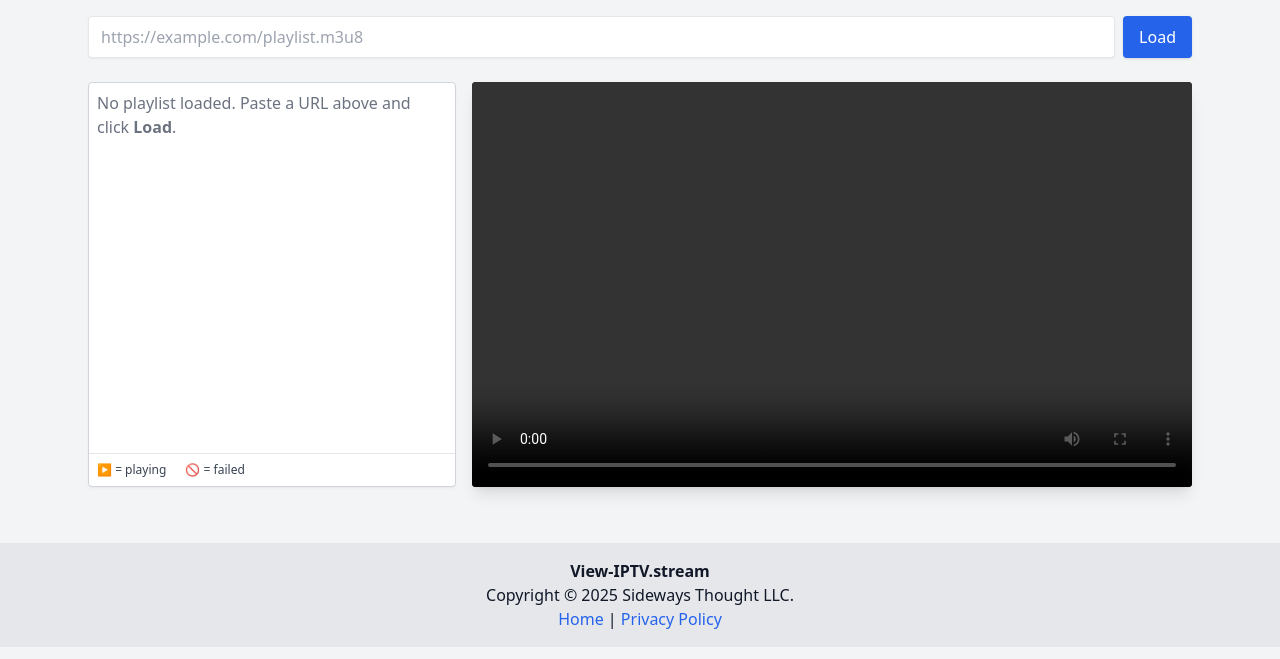
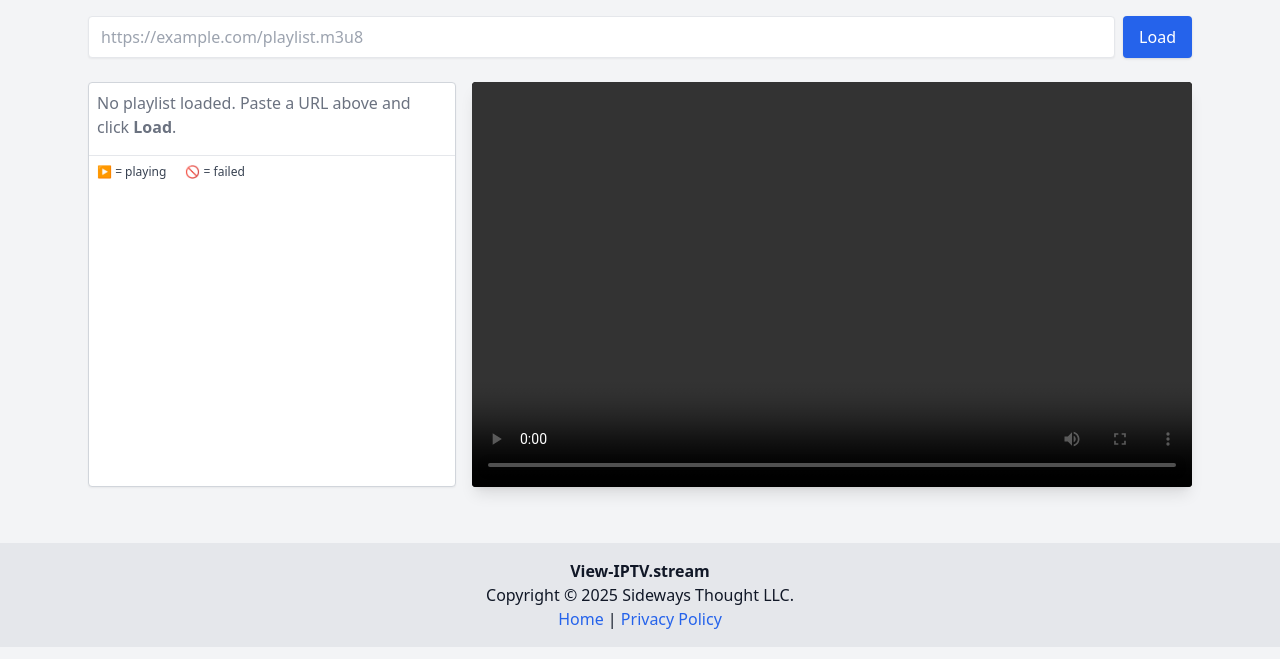
Before and after one commit to sidewaysthought/iptv-podder, a PHP site: page / in a window 1280 px wide. Shown: the part 141-800 px from the top of the page. Run offline with PHP 8.4, Linux system fonts and the light colour scheme; some libraries are stand-ins or nearby versions.

Commit message:
Restore legend within scroll and enforce video aspect

```diff
--- a/index.php
+++ b/index.php
@@ -42,16 +42,18 @@
                 </div>
 
                 <!-- Streams list -->
-                <ul id="streamList" class="flex-1 overflow-y-auto space-y-1 text-blue-700 p-2 pr-3"></ul>
-                <div class="border-t text-xs text-gray-700 p-2 space-x-4" aria-label="Legend">
-                    <span><span aria-hidden="true">▶</span> <span class="sr-only">Playing</span> = playing</span>
-                    <span><span aria-hidden="true" class="text-red-500">🚫</span> <span class="sr-only">Error</span> = failed</span>
+                <div id="listWrapper" class="flex-1 overflow-y-auto">
+                    <ul id="streamList" class="space-y-1 text-blue-700 p-2 pr-3"></ul>
+                    <div class="border-t text-xs text-gray-700 p-2 space-x-4 mt-2" aria-label="Legend">
+                        <span><span aria-hidden="true">▶</span> <span class="sr-only">Playing</span> = playing</span>
+                        <span><span aria-hidden="true" class="text-red-500">🚫</span> <span class="sr-only">Error</span> = failed</span>
+                    </div>
                 </div>
             </aside>
 
             <!-- Player -->
             <section class="flex-1">
-                <div id="playerWrapper" class="relative w-full" style="padding-top: 56.25%;"> <!-- 16:9 Aspect Ratio -->
+                <div id="playerWrapper" class="relative w-full aspect-video"> <!-- 16:9 Aspect Ratio -->
                     <video id="videoPlayer" class="absolute top-0 left-0 w-full h-full rounded shadow-lg bg-black" controls preload="metadata"></video>
                 </div>
             </section>
```
